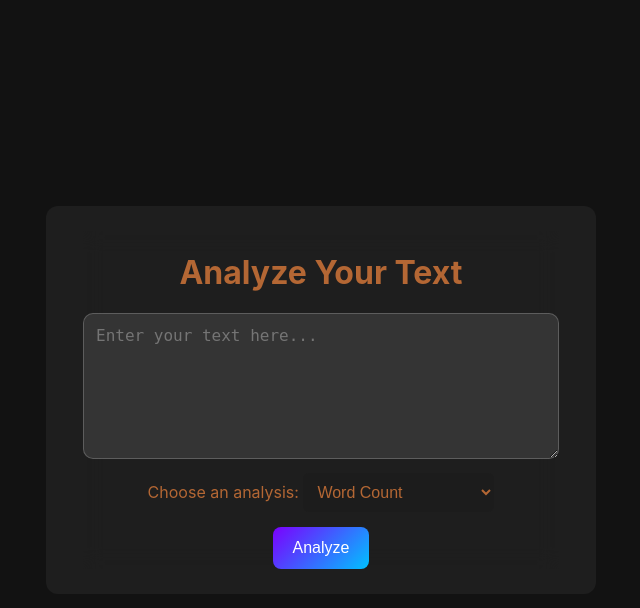
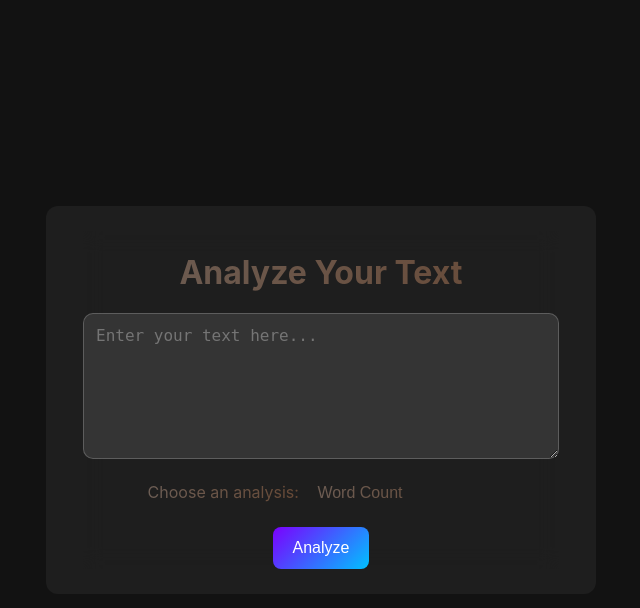
Before and after one commit to pseudoDjnn/bookbot, a Flask app: page / in a window 1280 px wide. Shown: the top 608 px of the page, without its empty margins (319-959 px from the left). Run offline with Flask 3, Linux system fonts and the light colour scheme.

Commit message:
just a little more

```diff
--- a/static/css/style.css
+++ b/static/css/style.css
@@ -23,7 +23,7 @@ body {
   background: rgba(255, 255, 255, 0.05);
   padding: 25px;
   border-radius: 12px;
-  color: #b46734;
+  /* color: #b59d8e; */
   transition: transform 0.5s ease-in-out, box-shadow 0.5s ease-in-out;
 }
 
@@ -44,8 +44,15 @@ body {
   border-radius: 4px;
 }
 
+h1,
+label,
+option {
+  background: linear-gradient(to right, #6d5e55, #674936);
+  background-clip: text;
+  color: transparent;
+}
+
 .glass {
-
   backdrop-filter: blur(10px);
 }
 
@@ -86,7 +93,7 @@ textarea {
 /* Text area focus effect */
 textarea:focus {
   border-color: rgba(255, 111, 0, 0.7);
-  box-shadow: 0px 0px 10px rgba(255, 111, 0, 0.7);
+  box-shadow: -10px -10px 10px rgba(255, 111, 0, 0.7);
 }
 
 /* Select dropdown */
@@ -95,8 +102,10 @@ select {
   padding: 10px;
   border-radius: 6px;
   border: none;
-  background: rgba(26, 25, 25, 0.1);
-  color: #b46734;
+  /* background: rgba(26, 25, 25, 0.1); */
+  background: linear-gradient(to right, #6d5e55, #674936);
+  background-clip: text;
+  color: transparent;
   cursor: pointer;
   font-size: 1rem;
 }
```
